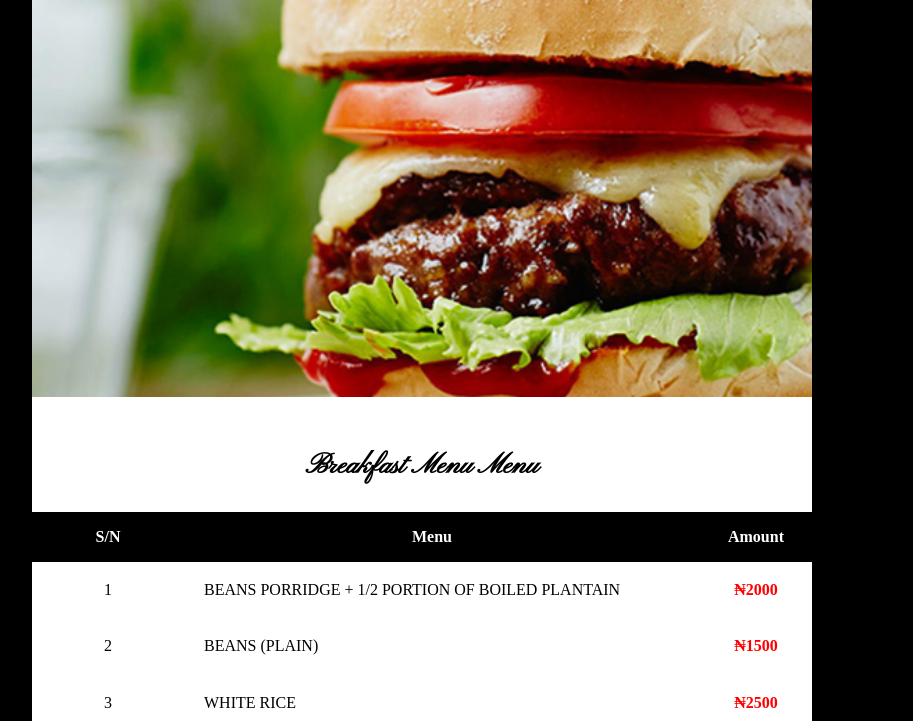
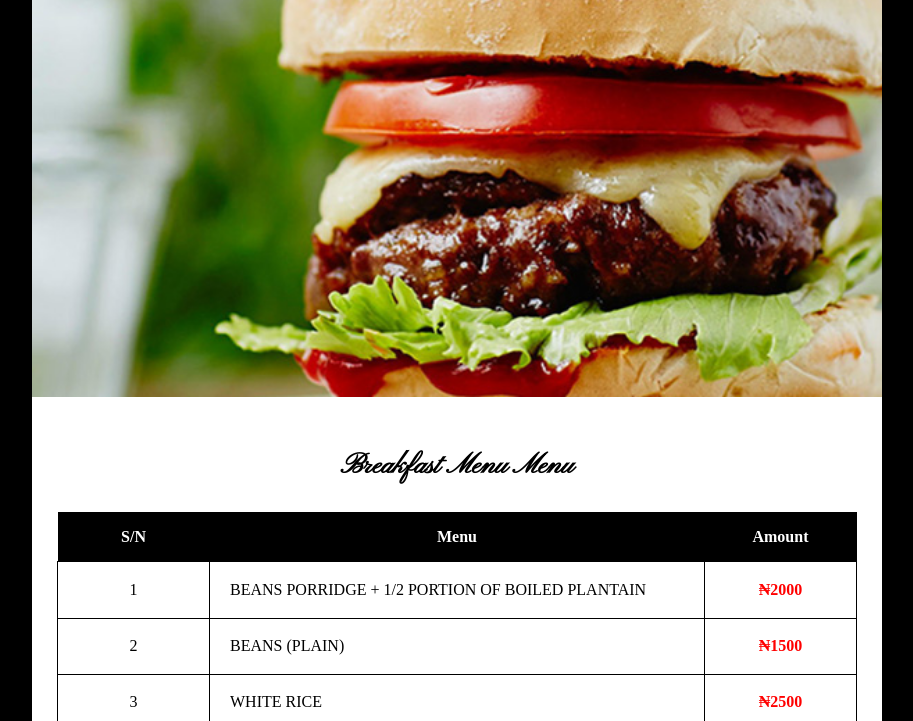
Before and after one commit to Temiawaye/repo-ass1, a plain HTML site: page index.html in a window 1280 px wide. Shown: the part 79-800 px from the top of the page, without its empty margins (218-1131 px from the left). Drawn offline with Linux system fonts and the light colour scheme.

Commit message:
new changes

```diff
--- a/css/style.css
+++ b/css/style.css
@@ -7,7 +7,7 @@ body{
 
 #mainb {
 	background-color: white;
-	width: 850;
+	width: 850px;
 
 }
 
@@ -60,6 +60,9 @@ header{
 	margin-right: auto;
 }
 
+td{
+	border: 1px solid black;
+}
 /*.table{
 	align-content: center;
 	margin-left: 300px;
```
